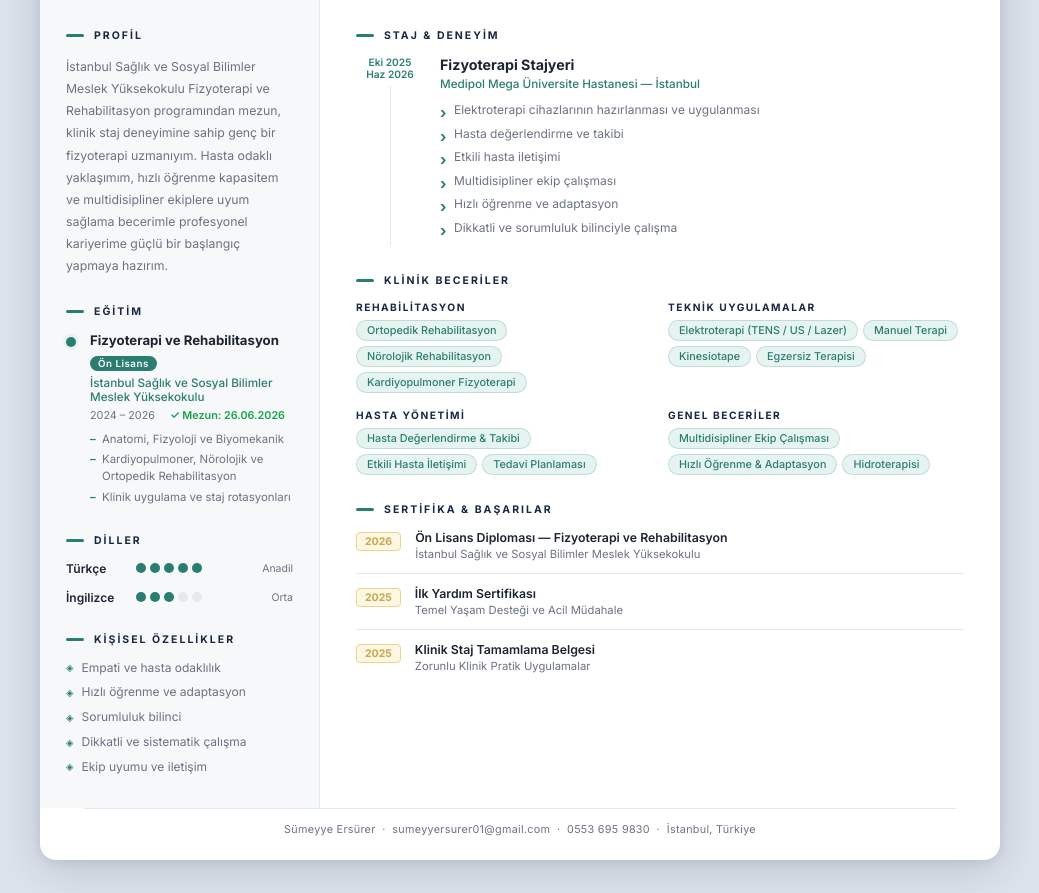
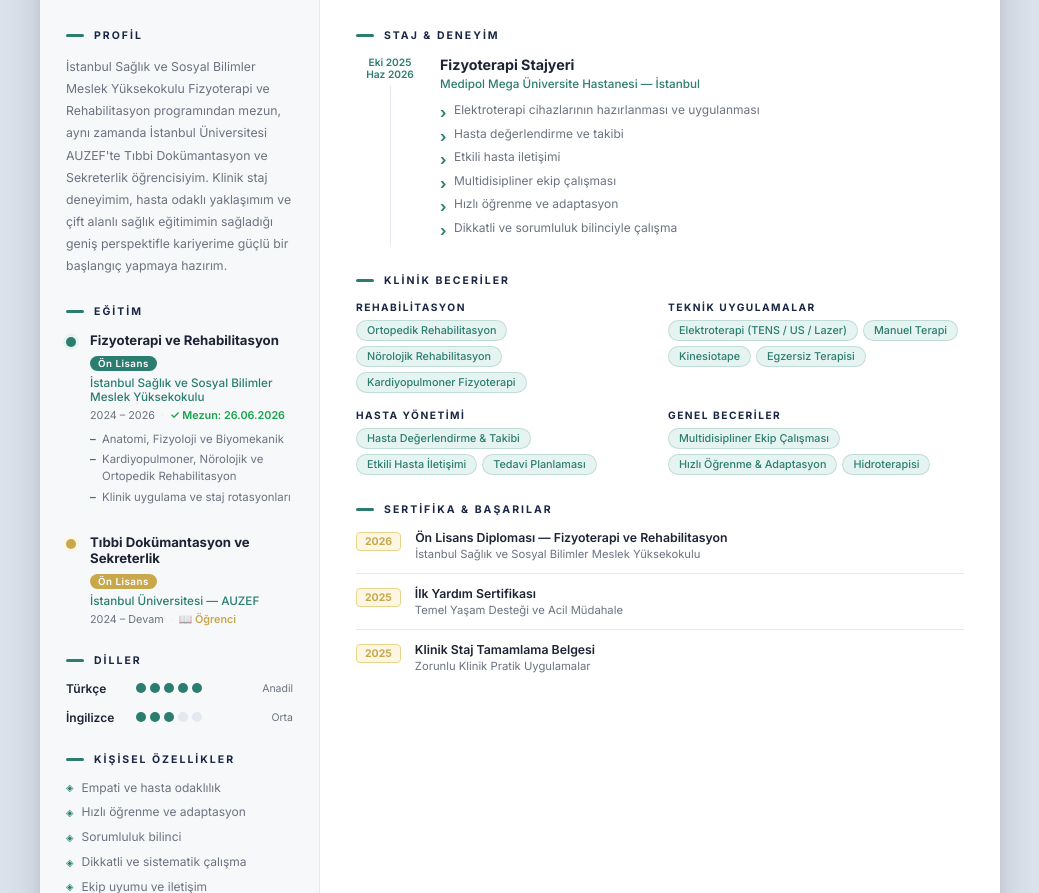
Before and after one commit to resulersurer/sumeyye, a website: page index.html in a window 1280 px wide. Shown: the part 207-1100 px from the top of the page, without its empty margins (120-1159 px from the left). Drawn offline with nearby package versions, Linux system fonts and the light colour scheme.

Commit message:
AUZEF Tibbi Dokumantasyon egitimi eklendi

```diff
--- a/index.html
+++ b/index.html
@@ -48,9 +48,10 @@
           <h2 class="card-title"><span class="ct-bar"></span>Profil</h2>
           <p class="profile-text">
             İstanbul Sağlık ve Sosyal Bilimler Meslek Yüksekokulu Fizyoterapi ve Rehabilitasyon
-            programından mezun, klinik staj deneyimine sahip genç bir fizyoterapi uzmanıyım.
-            Hasta odaklı yaklaşımım, hızlı öğrenme kapasitem ve multidisipliner ekiplere
-            uyum sağlama becerimle profesyonel kariyerime güçlü bir başlangıç yapmaya hazırım.
+            programından mezun, aynı zamanda İstanbul Üniversitesi AUZEF'te Tıbbi Dokümantasyon
+            ve Sekreterlik öğrencisiyim. Klinik staj deneyimim, hasta odaklı yaklaşımım ve
+            çift alanlı sağlık eğitimimin sağladığı geniş perspektifle kariyerime güçlü bir
+            başlangıç yapmaya hazırım.
           </p>
         </section>
 
@@ -76,6 +77,22 @@
                 <li>Kardiyopulmoner, Nörolojik ve Ortopedik Rehabilitasyon</li>
                 <li>Klinik uygulama ve staj rotasyonları</li>
               </ul>
+            </div>
+          </div>
+
+          <div class="edu-item" style="margin-top:14px;">
+            <div class="edu-dot" style="background:#c8a84b; box-shadow:0 0 0 3px #fdf6e3;"></div>
+            <div class="edu-body">
+              <div class="edu-head">
+                <p class="edu-degree">Tıbbi Dokümantasyon ve Sekreterlik</p>
+                <span class="edu-badge" style="background:#c8a84b;">Ön Lisans</span>
+              </div>
+              <p class="edu-school">İstanbul Üniversitesi — AUZEF</p>
+              <div class="edu-meta">
+                <span>2024 – Devam</span>
+                <span class="sep">·</span>
+                <span style="color:#c8a84b; font-weight:600;">📖 Öğrenci</span>
+              </div>
             </div>
           </div>
         </section>
```
